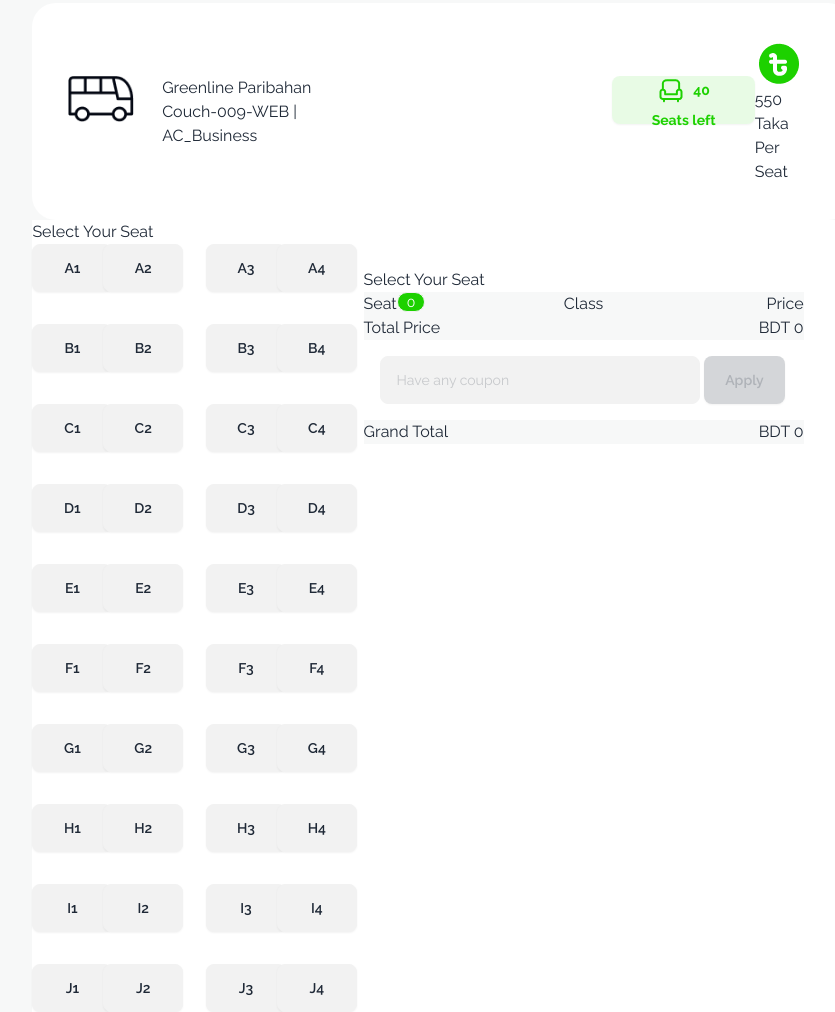
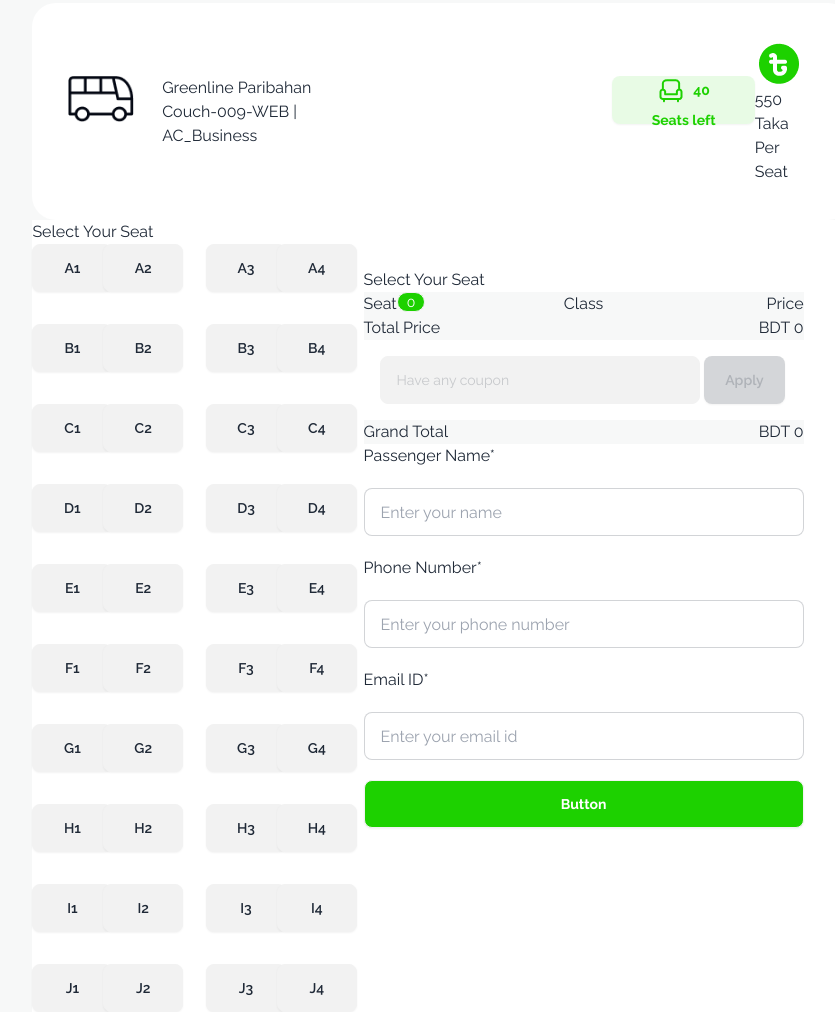
Before and after one commit to AsaduzzamanSohun/p-ticket, a plain HTML site: page index.html in a window 1280 px wide. Shown: the part 1725-2737 px from the top of the page, without its empty margins (198-1033 px from the left). Drawn offline with nearby package versions, Linux system fonts and the light colour scheme.

Commit message:
comments added in code

```diff
--- a/index.html
+++ b/index.html
@@ -290,21 +290,27 @@
 
                     </div>
 
+
+                    <div class="space-y-5">
+
+                        <h5>Passenger Name*</h5>
+                        <input type="text" placeholder="Enter your name" class="input input-bordered w-full" />
+
+                        <h5>Phone Number*</h5>
+                        <input type="text" placeholder="Enter your phone number" class="input input-bordered w-full" />
+
+                        <h5>Email ID*</h5>
+                        <input type="text" placeholder="Enter your email id" class="input input-bordered w-full" />
+
+                        <button class="btn w-full disabled: bg-[#1DD100] text-white font-bold">Button</button>
+
+                    </div>
+
                 </div>
 
-            </div>
-
-
-            <div>
 
 
             </div>
-
-
-
-
-
-
 
 
 
--- a/scripts/utils.js
+++ b/scripts/utils.js
@@ -6,8 +6,7 @@ let totalPrice = 0;
 let grandPrice = 0;
 let appliedCouponPrice = 0
 
-
-
+// ==========================================================================================
 
 function selectedSeat(id) {
 
@@ -41,6 +40,9 @@ function selectedSeat(id) {
 }
 
 
+// ==========================================================================================
+
+
 function seatCount(param) {
 
     let totalSeatString = document.getElementById("seatCount").innerText;
@@ -49,6 +51,9 @@ function seatCount(param) {
     document.getElementById("seatCount").innerText = leftSeat;
 
 }
+
+
+// ==========================================================================================
 
 
 function seatDetails(param) {
@@ -93,6 +98,10 @@ function seatDetails(param) {
 
 }
 
+
+// ==========================================================================================
+
+
 let total = 0
 function grandCost(param){
 
@@ -102,6 +111,9 @@ function grandCost(param){
 }
 
 
+// ===========================================================================================
+
+
 const couponBtn = document.getElementById("coupon-btn");
 
 
@@ -109,18 +121,8 @@ function applyCoupon() {
 
     const couponCode = document.getElementById("coupon-code");
     let coupon = couponCode.value;
-
-
-
     let grandTotal = document.getElementById('grand-total');
-    grandPrice = total
-    // grandTotal.innerText = grandPrice;
-
-
-
-    console.log(ticketPrice)
-    console.log(grandPrice)
-
+    grandPrice = total;
 
 
     if (coupon == "NEW15") {
@@ -136,8 +138,7 @@ function applyCoupon() {
 
         return;
 
-    }
-    else if (coupon == "Couple 20") {
+    } else if (coupon == "Couple 20") {
 
         totalPrice = totalPrice + ticketPrice;
 
@@ -150,17 +151,11 @@ function applyCoupon() {
 
         return;
 
-    }
-
-    else{
+    } else{
 
         grandTotal.innerText = total;
         alert("Invalid Coupon");
         return;
     }
 
-
-
-
-
 }
```
